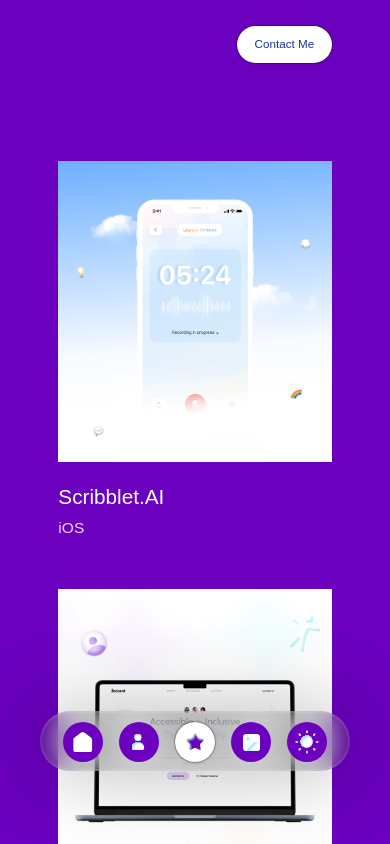
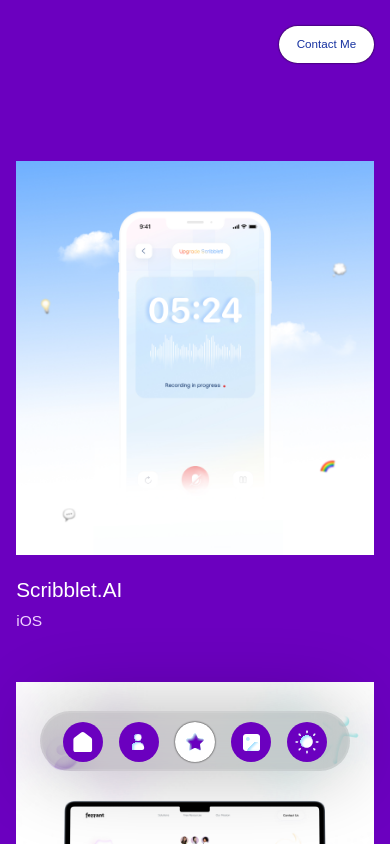
Before and after one commit to cyberkillua/abdyfolio, a React (Vite) app: page /projects in a window 390 px wide. Shown: the top 844 px of the page. Built offline with nearby package versions, Linux system fonts and the light colour scheme; a web font is replaced by a local one.

Commit message:
fixed media query

```diff
--- a/src/pages/projects/projects.scss
+++ b/src/pages/projects/projects.scss
@@ -6,6 +6,10 @@
     flex-direction: column;
     background: rgba(107, 0, 191, 1);
     transition: background 0.5s ease;
+
+    @include mobile{
+        padding: toRem(40) toRem(25) toRem(100) toRem(25);
+    }
 
     &[darkmode = true]{
         background: rgba(241, 210, 255, 1);
```
